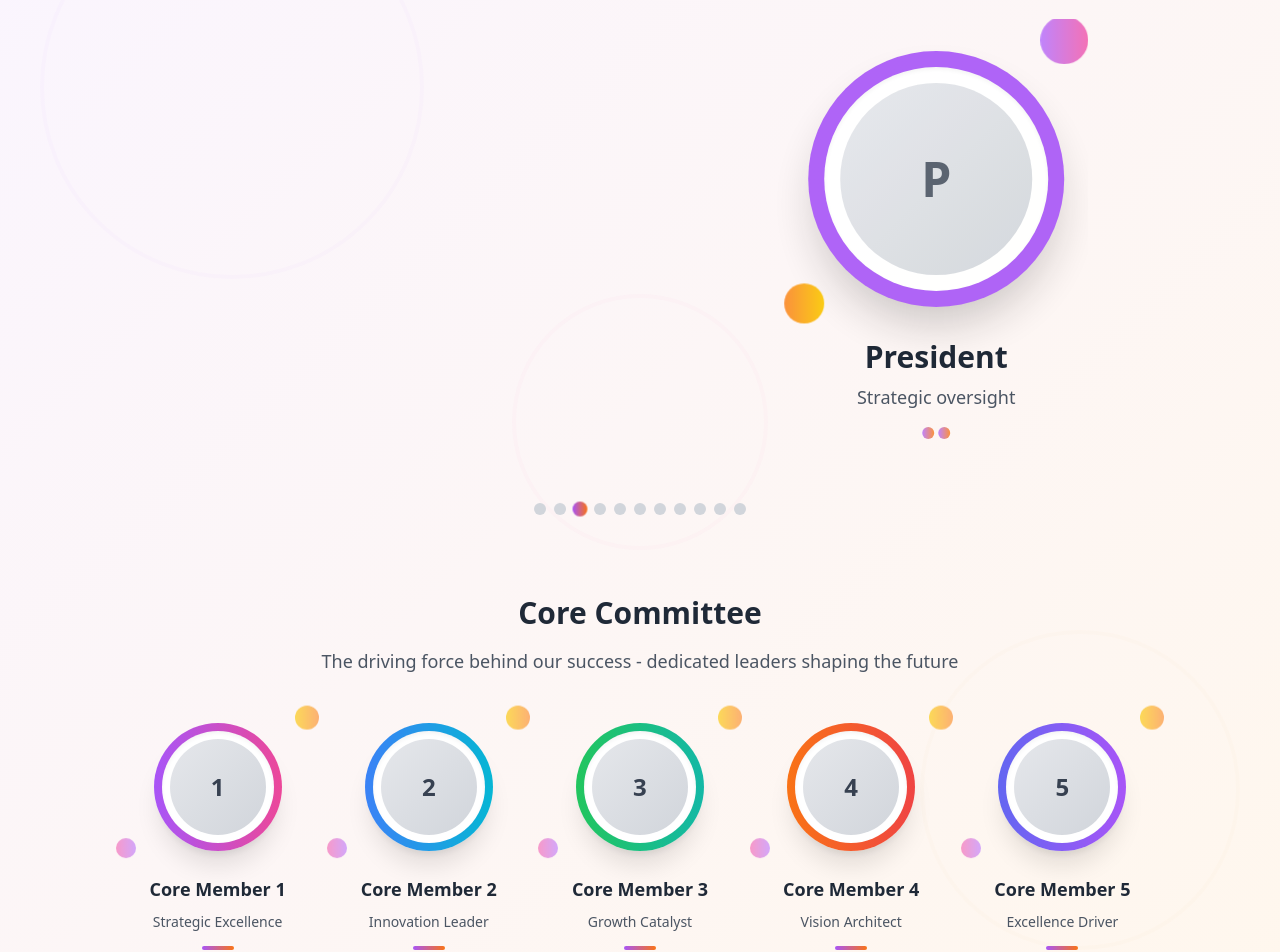
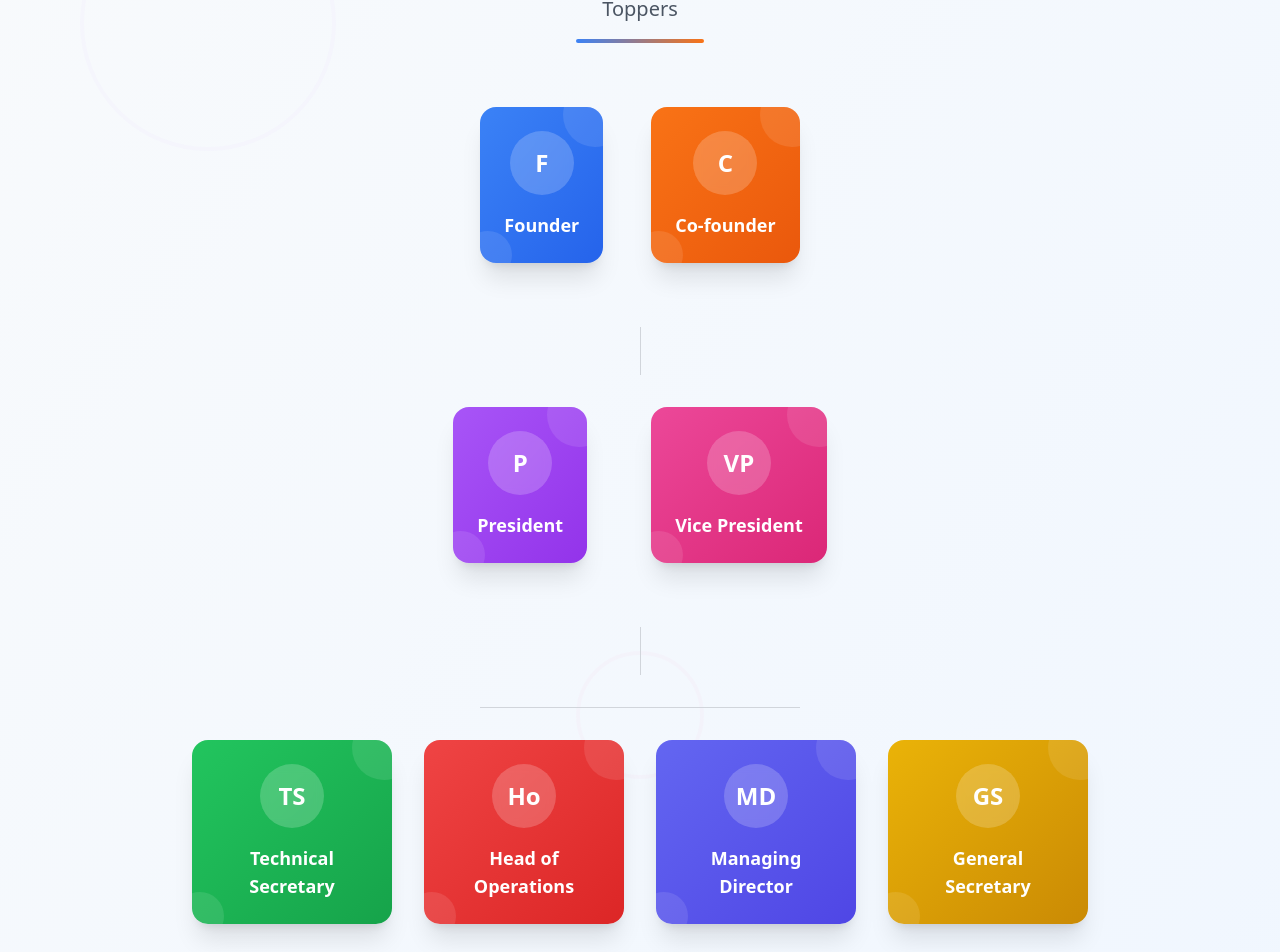
Before and after one commit to keshavgoel2023/mujtoppers-about-us-design, a React (Vite) app: page / in a window 1280 px wide. Shown: the part 1619-2571 px from the top of the page. Built offline with nearby package versions, Linux system fonts and the light colour scheme.

Commit message:
Refactor: Team structure with scroll animations
Redesigned the team structure section to incorporate scroll-triggered animations, enhancing the visual experience.

```diff
--- a/src/components/TeamStructure.tsx
+++ b/src/components/TeamStructure.tsx
@@ -1,178 +1,195 @@
 
-import { useState, useEffect } from "react";
-import { Carousel, CarouselContent, CarouselItem } from "@/components/ui/carousel";
+import { useState, useEffect, useRef } from "react";
 
 const TeamStructure = () => {
-  const teamData = [
-    { name: "Founder", level: 1, color: "bg-blue-500", description: "Leading the vision" },
-    { name: "Co-founder", level: 1, color: "bg-orange-500", description: "Driving innovation" },
-    { name: "President", level: 2, color: "bg-purple-500", description: "Strategic oversight" },
-    { name: "Vice President", level: 2, color: "bg-pink-500", description: "Operations lead" },
-    { name: "Technical Secretary", level: 3, color: "bg-green-500", description: "Tech coordination" },
-    { name: "Head of Sponsorship", level: 3, color: "bg-indigo-500", description: "Partnership development" },
-    { name: "Managing Director", level: 3, color: "bg-red-500", description: "Management excellence" },
-    { name: "General Secretary", level: 3, color: "bg-yellow-500", description: "Administrative lead" },
-    { name: "Head of Design", level: 4, color: "bg-teal-500", description: "Creative direction" },
-    { name: "Head of Tech", level: 4, color: "bg-cyan-500", description: "Technical leadership" },
-    { name: "Head of Operations", level: 4, color: "bg-rose-500", description: "Operational efficiency" }
-  ];
+  const [visibleNodes, setVisibleNodes] = useState<Set<number>>(new Set());
+  const observerRef = useRef<IntersectionObserver | null>(null);
 
-  const coreCommittee = [
-    { name: "Core Member 1", color: "bg-gradient-to-r from-purple-500 to-pink-500", description: "Strategic Excellence" },
-    { name: "Core Member 2", color: "bg-gradient-to-r from-blue-500 to-cyan-500", description: "Innovation Leader" },
-    { name: "Core Member 3", color: "bg-gradient-to-r from-green-500 to-teal-500", description: "Growth Catalyst" },
-    { name: "Core Member 4", color: "bg-gradient-to-r from-orange-500 to-red-500", description: "Vision Architect" },
-    { name: "Core Member 5", color: "bg-gradient-to-r from-indigo-500 to-purple-500", description: "Excellence Driver" }
-  ];
-
-  const [currentIndex, setCurrentIndex] = useState(0);
-  const [api, setApi] = useState<any>();
-
-  // Auto-advance carousel every 3 seconds
-  useEffect(() => {
-    if (!api) return;
-
-    const interval = setInterval(() => {
-      setCurrentIndex((prev) => {
-        const next = (prev + 1) % teamData.length;
-        api.scrollTo(next);
-        return next;
-      });
-    }, 3000);
-
-    return () => clearInterval(interval);
-  }, [api, teamData.length]);
-
-  const handleDotClick = (index: number) => {
-    setCurrentIndex(index);
-    api?.scrollTo(index);
+  const teamHierarchy = {
+    level1: [
+      { id: 1, name: "Founder", color: "bg-gradient-to-br from-blue-500 to-blue-600" },
+      { id: 2, name: "Co-founder", color: "bg-gradient-to-br from-orange-500 to-orange-600" }
+    ],
+    level2: [
+      { id: 3, name: "President", color: "bg-gradient-to-br from-purple-500 to-purple-600" },
+      { id: 4, name: "Vice President", color: "bg-gradient-to-br from-pink-500 to-pink-600" }
+    ],
+    level3: [
+      { id: 5, name: "Technical Secretary", color: "bg-gradient-to-br from-green-500 to-green-600" },
+      { id: 6, name: "Head of Operations", color: "bg-gradient-to-br from-red-500 to-red-600" },
+      { id: 7, name: "Managing Director", color: "bg-gradient-to-br from-indigo-500 to-indigo-600" },
+      { id: 8, name: "General Secretary", color: "bg-gradient-to-br from-yellow-500 to-yellow-600" }
+    ],
+    level4: [
+      { id: 9, name: "Core Committee", color: "bg-gradient-to-br from-teal-500 to-teal-600", isGroup: true }
+    ]
   };
 
+  useEffect(() => {
+    observerRef.current = new IntersectionObserver(
+      (entries) => {
+        entries.forEach((entry) => {
+          const nodeId = parseInt(entry.target.getAttribute('data-node-id') || '0');
+          if (entry.isIntersecting) {
+            setVisibleNodes(prev => new Set([...prev, nodeId]));
+          }
+        });
+      },
+      { threshold: 0.2, rootMargin: '50px' }
+    );
+
+    const nodes = document.querySelectorAll('[data-node-id]');
+    nodes.forEach(node => observerRef.current?.observe(node));
+
+    return () => observerRef.current?.disconnect();
+  }, []);
+
+  const NodeComponent = ({ node, delay = 0 }: { node: any, delay?: number }) => {
+    const isVisible = visibleNodes.has(node.id);
+
     return (
-    <section className="py-20 bg-gradient-to-br from-purple-50 to-orange-50 relative overflow-hidden">
-      {/* Background Decorations */}
+      <div
+        data-node-id={node.id}
+        className={`relative transform transition-all duration-700 ease-out ${
+          isVisible
+            ? 'translate-y-0 opacity-100 scale-100'
+            : 'translate-y-8 opacity-0 scale-95'
+        }`}
+        style={{ transitionDelay: `${delay}ms` }}
+      >
+        <div className={`${node.color} rounded-2xl p-6 shadow-xl hover:shadow-2xl transition-all duration-300 hover:scale-105 relative overflow-hidden`}>
+          {/* Background decoration */}
+          <div className="absolute top-0 right-0 w-16 h-16 bg-white/10 rounded-full transform translate-x-6 -translate-y-6"></div>
+          <div className="absolute bottom-0 left-0 w-12 h-12 bg-white/10 rounded-full transform -translate-x-4 translate-y-4"></div>
+
+          <div className="relative z-10">
+            <div className="w-16 h-16 bg-white/20 rounded-full mx-auto mb-4 flex items-center justify-center backdrop-blur-sm">
+              <span className="text-2xl font-bold text-white">
+                {node.name.split(' ').map((word: string) => word[0]).join('').substring(0, 2)}
+              </span>
+            </div>
+            <h3 className="text-white font-bold text-center text-lg">
+              {node.name}
+            </h3>
+            {node.isGroup && (
+              <div className="flex justify-center space-x-2 mt-4">
+                {Array.from({ length: 5 }).map((_, i) => (
+                  <div key={i} className="w-3 h-3 bg-white/40 rounded-full"></div>
+                ))}
+              </div>
+            )}
+          </div>
+        </div>
+      </div>
+    );
+  };
+
+  const ConnectionLine = ({ from, to, isVisible }: { from: string, to: string, isVisible: boolean }) => (
+    <div className={`absolute border-2 border-gray-300 transition-all duration-1000 ${
+      isVisible ? 'opacity-100 scale-x-100' : 'opacity-0 scale-x-0'
+    }`} style={{ transformOrigin: 'left' }}>
+      <div className="absolute -right-2 -top-2 w-4 h-4 bg-gray-300 rounded-full"></div>
+    </div>
+  );
+
+  return (
+    <section className="py-20 bg-gradient-to-br from-slate-50 to-blue-50 relative overflow-hidden">
+      {/* Background decorations */}
       <div className="absolute inset-0 opacity-5">
-        <div className="absolute top-20 left-10 w-96 h-96 border-4 border-purple-300 rounded-full animate-pulse"></div>
-        <div className="absolute bottom-20 right-10 w-80 h-80 border-4 border-orange-300 rounded-full animate-pulse" style={{ animationDelay: '1s' }}></div>
-        <div className="absolute top-1/2 left-1/2 transform -translate-x-1/2 -translate-y-1/2 w-64 h-64 border-4 border-pink-300 rounded-full animate-pulse" style={{ animationDelay: '2s' }}></div>
+        <div className="absolute top-20 left-20 w-64 h-64 border-4 border-purple-300 rounded-full"></div>
+        <div className="absolute bottom-20 right-20 w-48 h-48 border-4 border-orange-300 rounded-full"></div>
+        <div className="absolute top-1/2 left-1/2 transform -translate-x-1/2 -translate-y-1/2 w-32 h-32 border-4 border-pink-300 rounded-full"></div>
       </div>
 
       <div className="container mx-auto px-6 relative z-10">
         <div className="text-center mb-16">
-          <h2 className="text-4xl font-bold mb-4 text-gray-800">
-            "Meet the Brains Behind the Madness"
+          <h2 className="text-5xl font-bold mb-6 bg-gradient-to-r from-blue-600 via-purple-600 to-orange-500 bg-clip-text text-transparent">
+            Our Team Structure
           </h2>
-          <div className="w-24 h-1 bg-gradient-to-r from-purple-500 to-orange-500 mx-auto rounded-full"></div>
+          <p className="text-xl text-gray-600 max-w-2xl mx-auto">
+            Meet the brilliant minds driving innovation and excellence at MUJ Toppers
+          </p>
+          <div className="w-32 h-1 bg-gradient-to-r from-blue-500 to-orange-500 mx-auto mt-4 rounded-full"></div>
         </div>
 
-        {/* Hero Team Member Carousel */}
-        <div className="max-w-4xl mx-auto mb-20">
-          <Carousel
-            setApi={setApi}
-            className="w-full"
-            opts={{
-              align: "start",
-              loop: true,
-            }}
-          >
-            <CarouselContent>
-              {teamData.map((member, index) => (
-                <CarouselItem key={member.name}>
-                  <div className="flex flex-col items-center justify-center p-8">
-                    <div className="relative mb-8">
-                      {/* Large animated circle for featured member - increased size */}
-                      <div className={`w-64 h-64 ${member.color} rounded-full shadow-2xl animate-pulse flex items-center justify-center transform transition-all duration-700 hover:scale-105`}>
-                        <div className="w-56 h-56 bg-white rounded-full flex items-center justify-center shadow-inner">
-                          <div className="w-48 h-48 bg-gradient-to-br from-gray-200 to-gray-300 rounded-full flex items-center justify-center">
-                            <span className="text-5xl font-bold text-gray-600">
-                              {member.name.charAt(0)}
-                            </span>
-                          </div>
-                        </div>
+        {/* Hierarchical Structure */}
+        <div className="max-w-6xl mx-auto">
+          {/* Level 1: Founders */}
+          <div className="flex justify-center space-x-12 mb-16">
+            {teamHierarchy.level1.map((node, index) => (
+              <NodeComponent key={node.id} node={node} delay={index * 200} />
+            ))}
           </div>
 
-                      {/* Floating decorative elements - increased size */}
-                      <div className="absolute -top-6 -right-6 w-12 h-12 bg-gradient-to-r from-purple-400 to-pink-400 rounded-full animate-bounce"></div>
-                      <div className="absolute -bottom-6 -left-6 w-10 h-10 bg-gradient-to-r from-orange-400 to-yellow-400 rounded-full animate-bounce" style={{ animationDelay: '0.5s' }}></div>
+          {/* Connection lines from founders */}
+          <div className="flex justify-center mb-8">
+            <div className={`w-px h-12 bg-gray-300 transition-all duration-1000 ${
+              visibleNodes.size > 2 ? 'opacity-100 scale-y-100' : 'opacity-0 scale-y-0'
+            }`}></div>
           </div>
 
-                    <h3 className="text-3xl font-bold text-gray-800 mb-2 text-center">
-                      {member.name}
-                    </h3>
-                    <p className="text-lg text-gray-600 text-center max-w-md">
-                      {member.description}
-                    </p>
-
-                    {/* Level indicator */}
-                    <div className="flex space-x-1 mt-4">
-                      {Array.from({ length: member.level }).map((_, i) => (
-                        <div key={i} className="w-3 h-3 bg-gradient-to-r from-purple-400 to-orange-400 rounded-full"></div>
+          {/* Level 2: Leadership */}
+          <div className="flex justify-center space-x-16 mb-16">
+            {teamHierarchy.level2.map((node, index) => (
+              <NodeComponent key={node.id} node={node} delay={400 + index * 200} />
             ))}
           </div>
+
+          {/* Connection lines to department heads */}
+          <div className="flex justify-center mb-8">
+            <div className={`w-px h-12 bg-gray-300 transition-all duration-1000 ${
+              visibleNodes.size > 4 ? 'opacity-100 scale-y-100' : 'opacity-0 scale-y-0'
+            }`}></div>
           </div>
-                </CarouselItem>
-              ))}
-            </CarouselContent>
-          </Carousel>
+          <div className="flex justify-center mb-8">
+            <div className={`h-px w-80 bg-gray-300 transition-all duration-1000 ${
+              visibleNodes.size > 4 ? 'opacity-100 scale-x-100' : 'opacity-0 scale-x-0'
+            }`}></div>
+          </div>
 
-          {/* Dot indicators */}
-          <div className="flex justify-center space-x-2 mt-8">
-            {teamData.map((_, index) => (
-              <button
-                key={index}
-                onClick={() => handleDotClick(index)}
-                className={`w-3 h-3 rounded-full transition-all duration-300 ${
-                  index === currentIndex
-                    ? 'bg-gradient-to-r from-purple-500 to-orange-500 scale-125'
-                    : 'bg-gray-300 hover:bg-gray-400'
-                }`}
-              />
+          {/* Level 3: Department Heads */}
+          <div className="grid grid-cols-2 md:grid-cols-4 gap-8 mb-16 max-w-4xl mx-auto">
+            {teamHierarchy.level3.map((node, index) => (
+              <NodeComponent key={node.id} node={node} delay={800 + index * 150} />
             ))}
           </div>
+
+          {/* Connection to core committee */}
+          <div className="flex justify-center mb-8">
+            <div className={`w-px h-12 bg-gray-300 transition-all duration-1000 ${
+              visibleNodes.size > 8 ? 'opacity-100 scale-y-100' : 'opacity-0 scale-y-0'
+            }`}></div>
           </div>
 
-        {/* Core Committee Section - Redesigned */}
-        <div className="text-center">
-          <h3 className="text-3xl font-bold text-gray-800 mb-4">Core Committee</h3>
-          <p className="text-lg text-gray-600 mb-12 max-w-2xl mx-auto">
-            The driving force behind our success - dedicated leaders shaping the future
-          </p>
-
-          {/* Core Committee in a premium layout */}
-          <div className="max-w-5xl mx-auto">
-            <div className="grid grid-cols-1 md:grid-cols-3 lg:grid-cols-5 gap-8">
-              {coreCommittee.map((member, index) => (
-                <div
-                  key={member.name}
-                  className="group text-center transform hover:scale-110 transition-all duration-500"
-                  style={{ animationDelay: `${index * 0.2}s` }}
-                >
-                  <div className="relative mb-6">
-                    {/* Increased core member circle size */}
-                    <div className={`w-32 h-32 ${member.color} rounded-full mx-auto shadow-xl group-hover:shadow-2xl transition-all duration-300 flex items-center justify-center`}>
-                      <div className="w-28 h-28 bg-white rounded-full flex items-center justify-center shadow-inner">
-                        <div className="w-24 h-24 bg-gradient-to-br from-gray-200 to-gray-300 rounded-full flex items-center justify-center">
-                          <span className="text-2xl font-bold text-gray-700">
-                            {member.name.split(' ')[2]}
-                          </span>
-                        </div>
-                      </div>
+          {/* Level 4: Core Committee */}
+          <div className="flex justify-center">
+            {teamHierarchy.level4.map((node, index) => (
+              <NodeComponent key={node.id} node={node} delay={1400 + index * 200} />
+            ))}
           </div>
 
-                    {/* Floating elements around each core member - increased size */}
-                    <div className="absolute -top-3 -right-3 w-6 h-6 bg-gradient-to-r from-yellow-400 to-orange-400 rounded-full animate-bounce opacity-70"></div>
-                    <div className="absolute -bottom-3 -left-3 w-5 h-5 bg-gradient-to-r from-pink-400 to-purple-400 rounded-full animate-bounce opacity-70" style={{ animationDelay: '0.3s' }}></div>
+          {/* Core Committee Expansion */}
+          <div className={`mt-12 transition-all duration-1000 ${
+            visibleNodes.has(9) ? 'opacity-100 translate-y-0' : 'opacity-0 translate-y-8'
+          }`}>
+            <div className="bg-white/50 backdrop-blur-sm rounded-3xl p-8 border border-white/20 shadow-xl">
+              <h3 className="text-2xl font-bold text-center mb-6 text-gray-800">Core Committee Members</h3>
+              <div className="grid grid-cols-1 md:grid-cols-5 gap-6">
+                {Array.from({ length: 5 }).map((_, index) => (
+                  <div
+                    key={index}
+                    className={`text-center transform transition-all duration-700 ${
+                      visibleNodes.has(9) ? 'translate-y-0 opacity-100' : 'translate-y-4 opacity-0'
+                    }`}
+                    style={{ transitionDelay: `${1600 + index * 100}ms` }}
+                  >
+                    <div className="w-20 h-20 bg-gradient-to-br from-teal-400 to-blue-500 rounded-full mx-auto mb-3 shadow-lg flex items-center justify-center">
+                      <span className="text-white font-bold text-lg">{index + 1}</span>
                     </div>
-
-                  <h4 className="font-bold text-gray-800 text-lg mb-2">{member.name}</h4>
-                  <p className="text-sm text-gray-600 leading-relaxed">{member.description}</p>
-
-                  {/* Premium indicator */}
-                  <div className="flex justify-center mt-3">
-                    <div className="w-8 h-1 bg-gradient-to-r from-purple-500 to-orange-500 rounded-full"></div>
-                  </div>
+                    <p className="text-sm font-medium text-gray-700">Core Member {index + 1}</p>
                   </div>
                 ))}
+              </div>
             </div>
           </div>
         </div>
```
Lines whose indentation alone changed are shown as unchanged.
